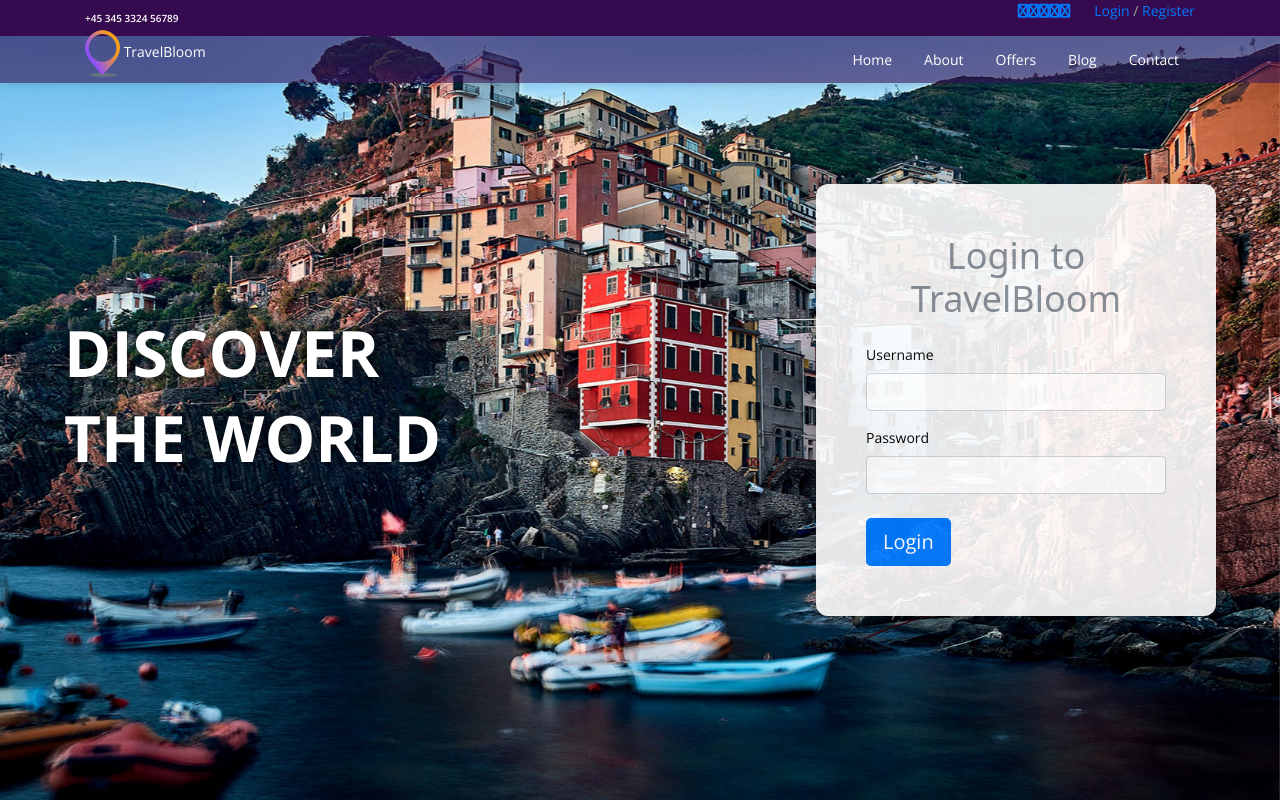
After one commit to surabhiwinner/TravelBloom, a Django app: a page that uses travelbloom/templates/base.html in a window 1280 px wide. The commit adds this page. Run offline with Django 5.2, Linux system fonts and the light colour scheme; some libraries are stand-ins or nearby versions.

Commit message:
login and base.html

```diff
--- /dev/null
+++ b/travelbloom/authentication/forms.py
@@ -0,0 +1,14 @@
+from django import forms
+
+
+class LoginForm(forms.Form):
+
+    username = forms.CharField(max_length= 25, widget=forms.TextInput(attrs={
+                            'class' : 'form-control',
+                            'required' : 'required'
+    }))
+
+    password = forms.CharField(max_length=25,widget= forms.PasswordInput(attrs={
+                            'class' : 'form-control',
+                            'required' : 'required'
+    }))
--- /dev/null
+++ b/travelbloom/authentication/urls.py
@@ -0,0 +1,9 @@
+from django.urls import path
+
+from . import views
+
+
+
+urlpatterns = [
+    path('login/', views.LoginView.as_view(),name='login')
+]
--- a/travelbloom/authentication/views.py
+++ b/travelbloom/authentication/views.py
@@ -1,3 +1,22 @@
 from django.shortcuts import render
 
+from django.contrib.auth import authenticate, login,logout
+
+from django.views import View
+
+from .forms import LoginForm
 # Create your views here.
+
+
+
+class LoginView(View):
+
+    def get(self, request, *args , **kwargs):
+
+        form = LoginForm()
+
+        data = {
+            'page' : 'login-page',
+            'form'  : form
+        }
+        return render(request, 'authentication/login.html',context=data)
--- a/travelbloom/static/styles/main_styles.css
+++ b/travelbloom/static/styles/main_styles.css
@@ -809,14 +809,14 @@ section
 	height: 100%;
 	background-repeat: no-repeat;
 	background-size: cover;
-	background-position: center center;
+	background-position:70%;
 	opacity:0.5;
 }
 .home_slider_content
 {
-	position: absolute;
+	position:sticky;
 	top: 50%;
-	left: 50%;
+	left: 25%;
 	-webkit-transform: translate(-50%, -50%);
 	-moz-transform: translate(-50%, -50%);
 	-ms-transform: translate(-50%, -50%);
@@ -827,6 +827,7 @@ section
 .home_slider_content h1
 {
 	margin-bottom: 0px;
+	margin-left: 10px;
 }
 .home_slider_content h1:first-child
 {
--- /dev/null
+++ b/travelbloom/templates/authentication/login.html
@@ -0,0 +1,98 @@
+{% extends "base.html" %}
+{% load static %}
+{% load widget_tweaks %}
+
+{% block section %}
+<style>
+    html, body {
+        margin: 0;
+        padding: 0;
+        height: 100%;
+        overflow: hidden;
+    }
+
+    .login-wrapper {
+        background: url("{% static 'images/home_slider.jpg' %}") no-repeat center center fixed;
+        background-size: cover;
+        height: 100vh;
+        display: flex;
+        align-items: center;
+        justify-content: space-between;
+        padding: 0 5vw;
+        color: #fff;
+    }
+
+    .login-text {
+        flex: 1;
+        z-index: 2;
+    }
+
+    .login-text h1 {
+        font-size: 4rem;
+        font-weight: bold;
+        text-transform: uppercase;
+        text-shadow: 0 0 10px rgba(0, 0, 0, 0.6);
+    }
+
+    .login-box {
+        flex: 1;
+        max-width: 400px;
+        background: rgba(255, 255, 255, 0.95);
+        padding: 50px;
+        border-radius: 12px;
+        z-index: 2;
+        color: #000;
+        box-shadow: 0 0 30px rgba(0, 0, 0, 0.3);
+    }
+
+    @media (max-width: 768px) {
+        .login-wrapper {
+            flex-direction: column;
+            justify-content: center;
+            text-align: center;
+            padding: 20px;
+        }
+
+        .login-text {
+            margin-bottom: 30px;
+        }
+
+        .login-text h1 {
+            font-size: 2.5rem;
+        }
+
+        .login-box {
+            width: 100%;
+            margin: 0 auto;
+        }
+    }
+</style>
+
+<div class="login-wrapper">
+    <!-- Left: Text -->
+    <div class="login-text">
+        <h1>discover</h1>
+        <h1>the world</h1>
+    </div>
+
+    <div class="login-box  " style="opacity: 95%;">
+        <h2 class="text-center text-secondary mb-4 " style="font-family:system-ui, -apple-system, BlinkMacSystemFont, 'Segoe UI', Roboto, Oxygen, Ubuntu, Cantarell, 'Open Sans', 'Helvetica Neue', sans-serif">Login to TravelBloom</h2>
+        <form method="POST">
+            {% csrf_token %}
+            <div class="mb-3">
+                <label for="id_username" class="form-label">Username</label>
+                {{form.username }}
+            </div>
+
+            <div class="mb-3">
+                <label for="id_password" class="form-label">Password</label>
+                {{ form.password }}
+            </div>
+
+            <div class="d-grid mt-4">
+                <button type="submit" class="btn btn-primary btn-lg">Login</button>
+            </div>
+        </form>
+    </div>
+</div>
+{% endblock %}
--- a/travelbloom/templates/base.html
+++ b/travelbloom/templates/base.html
@@ -1,7 +1,7 @@
 <!DOCTYPE html>
 <html lang="en">
 <head>
-<title>Travelix</title>
+<title>TravelBloom</title>
 <meta charset="utf-8">
 <meta http-equiv="X-UA-Compatible" content="IE=edge">
 <meta name="description" content="Travelix Project">
@@ -40,7 +40,7 @@
 							</ul>
 						</div>
 						<div class="user_box ml-4">
-							<a href="#">Login</a> / <a href="#">Register</a>
+							<a href="{% url 'login' %}">Login</a> / <a href="#">Register</a>
 						</div>
 					</div>
 				</div>
@@ -52,14 +52,15 @@
 				<div class="row">
 					<div class="col d-flex justify-content-between align-items-center">
 						<div class="logo_container">
-							<a href="#"><img src="/static/images/logo.png" alt=""> <span class="text-primary">TravelBloom</span></a>
+							<a href="#"><img src="/static/images/logo.png" alt=""> <span class="text-white">TravelBloom</span></a>
 						</div>
-						<ul class="main_nav_list d-flex align-items-center">
-							<li><a class="nav-link nav-item" href="#">Home</a></li>
-							<li><a href="about.html">About</a></li>
-							<li><a href="offers.html">Offers</a></li>
-							<li><a href="blog.html">Blog</a></li>
-							<li><a href="contact.html">Contact</a></li>
+						<ul class="main_nav_list  d-flex align-items-center">
+							<li><a class="nav-link nav-item text-white " href="#">Home</a></li>
+							<li><a class="nav-link nav-item text-white " href="about.html">About</a></li>
+							<li><a class="nav-link nav-item text-white " href="offers.html">Offers</a></li>
+							<li><a class="nav-link nav-item text-white" href="blog.html">Blog</a></li>
+							<li><a class="nav-link nav-item text-white" href="contact.html">Contact</a></li>
+
 						</ul>
 						<div class="hamburger d-lg-none">
 							<i class="fa fa-bars"></i>
--- a/travelbloom/travelbloom/settings.py
+++ b/travelbloom/travelbloom/settings.py
@@ -44,6 +44,8 @@ INSTALLED_APPS = [
     'authentication',
     'explore',
     'diary',
+    'widget_tweaks',
+
 
 ]
 
--- a/travelbloom/travelbloom/urls.py
+++ b/travelbloom/travelbloom/urls.py
@@ -25,7 +25,9 @@ urlpatterns = [
 
     path('admin/', admin.site.urls),
     path('explore/',include('explore.urls')),
-    path('diary/',include('diary.urls'))
+    path('diary/',include('diary.urls')),
+    path('authentication', include('authentication.urls')),
+
 
 ]
 
```
Also changed, not shown: travelbloom/static/images/home_slider2.jpg (added), travelbloom/static/images/home_slider3.jpg (added), 2 other files.
